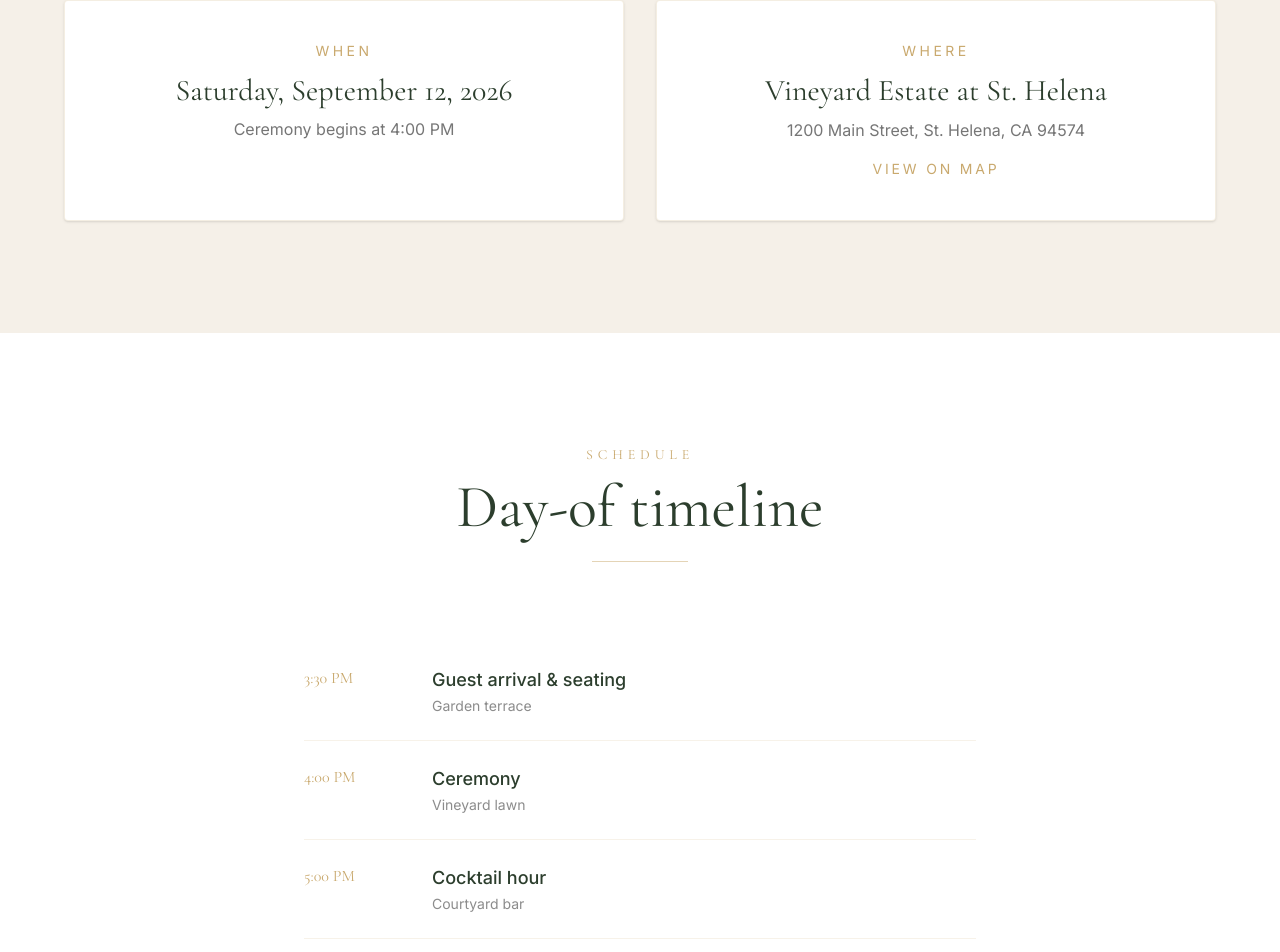
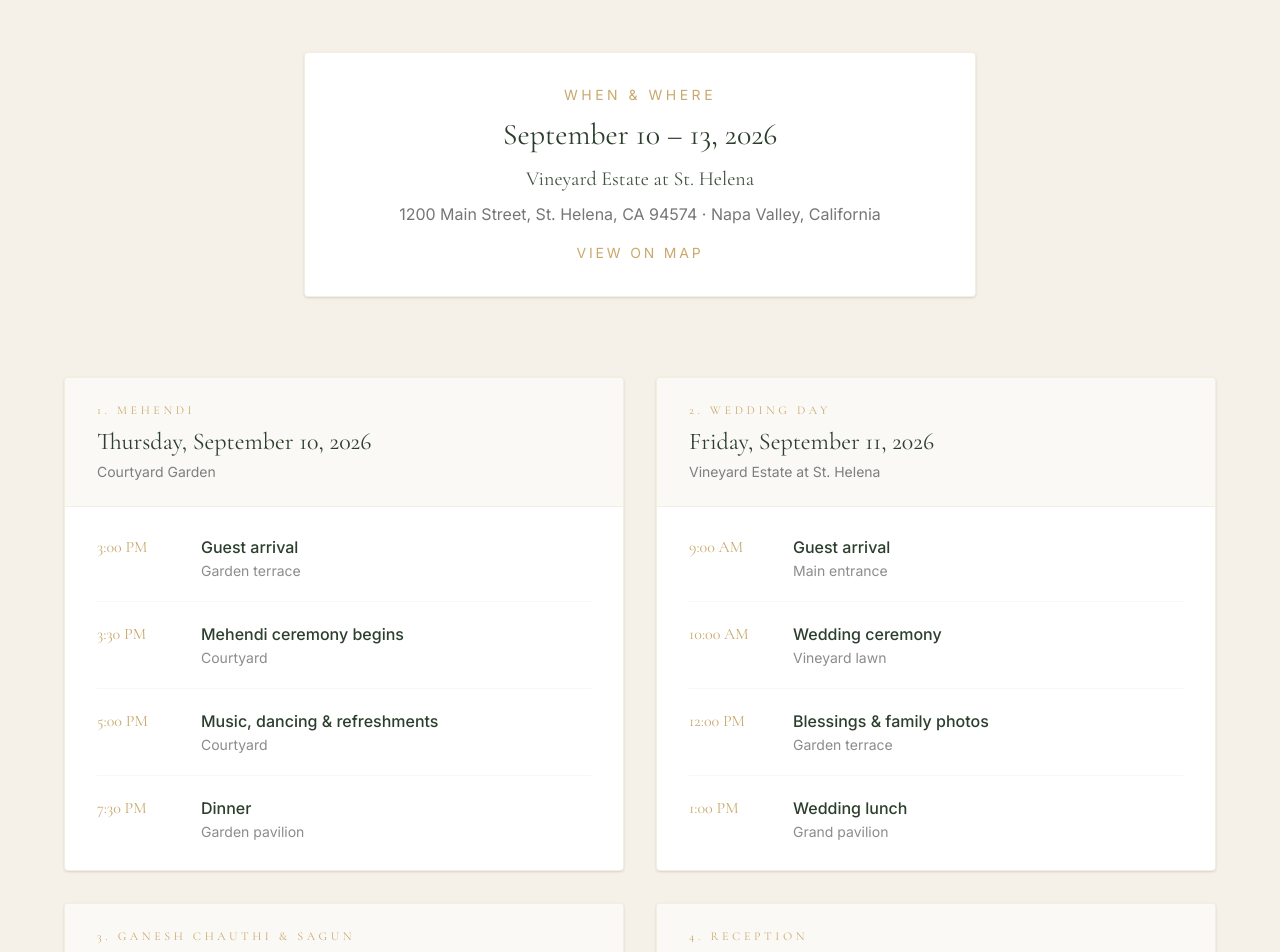
Before and after one commit to safaljoshie/priscawedssafal, a Next.js app: page / in a window 1280 px wide. Shown: the part 1109-2061 px from the top of the page. Built offline with nearby package versions, Linux system fonts and the light colour scheme.

Commit message:
Restructure Details for multi-day wedding events.
Add Mehendi, Wedding Day, Ganesh Chauthi & Sagun, and Reception with per-event schedules, and remove the standalone Schedule section.

Co-authored-by: Cursor <cursoragent@cursor.com>

```diff
--- a/app/page.tsx
+++ b/app/page.tsx
@@ -5,7 +5,6 @@ import { Footer } from "@/components/Footer";
 import { Hero } from "@/components/Hero";
 import { Nav } from "@/components/Nav";
 import { Rsvp } from "@/components/Rsvp";
-import { Schedule } from "@/components/Schedule";
 import { Travel } from "@/components/Travel";
 
 export default function Home() {
@@ -14,7 +13,6 @@ export default function Home() {
       <Nav />
       <Hero />
       <Details />
-      <Schedule />
       <Travel />
       <DressCode />
       <Faq />
--- a/components/Details.tsx
+++ b/components/Details.tsx
@@ -3,34 +3,29 @@ import { Section } from "./Section";
 import { SectionHeading } from "./SectionHeading";
 
 export function Details() {
-  const { dateDisplay, location } = wedding;
+  const { dateDisplay, location, events } = wedding;
 
   return (
     <Section id="details" className="bg-ivory">
-      <SectionHeading label="The Wedding" title="Ceremony & reception" />
+      <SectionHeading label="The Wedding" title="A few days of celebration" />
 
-      <div className="mt-14 grid gap-6 md:mt-20 md:grid-cols-2 md:gap-8">
-        <article className="rounded-sm border border-gold/20 bg-white p-6 text-center shadow-sm md:p-10">
+      <p className="mx-auto mt-6 max-w-2xl text-center text-sm leading-relaxed text-[#1a1a1a]/70 md:text-base">
+        Our wedding spans several days of traditions and festivities. Join us
+        for as many events as your invitation includes.
+      </p>
+
+      <article className="mx-auto mt-10 max-w-2xl rounded-sm border border-gold/20 bg-white p-6 text-center shadow-sm md:mt-14 md:p-8">
         <p className="text-xs uppercase tracking-[0.25em] text-gold md:text-sm">
-            When
+          When & where
         </p>
         <p className="mt-3 font-serif text-2xl text-green md:text-3xl">
           {dateDisplay}
         </p>
-          <p className="mt-2 text-sm text-[#1a1a1a]/60 md:text-base">
-            Ceremony begins at 4:00 PM
-          </p>
-        </article>
-
-        <article className="rounded-sm border border-gold/20 bg-white p-6 text-center shadow-sm md:p-10">
-          <p className="text-xs uppercase tracking-[0.25em] text-gold md:text-sm">
-            Where
-          </p>
-          <p className="mt-3 font-serif text-2xl text-green md:text-3xl">
+        <p className="mt-3 font-serif text-lg text-green/90 md:text-xl">
           {location.venue}
         </p>
         <p className="mt-2 text-sm leading-relaxed text-[#1a1a1a]/60 md:text-base">
-            {location.address}
+          {location.address} · {location.city}
         </p>
         <a
           href={location.mapsUrl}
@@ -41,6 +36,51 @@ export function Details() {
           View on map
         </a>
       </article>
+
+      <div className="mt-14 space-y-8 md:mt-20 md:grid md:grid-cols-2 md:gap-8 md:space-y-0">
+        {events.map((event, index) => (
+          <article
+            key={event.id}
+            className="overflow-hidden rounded-sm border border-gold/20 bg-white shadow-sm"
+          >
+            <div className="border-b border-gold/15 bg-ivory/40 px-6 py-5 md:px-8 md:py-6">
+              <p className="font-serif text-xs uppercase tracking-[0.3em] text-gold">
+                {index + 1}. {event.name}
+              </p>
+              <p className="mt-2 font-serif text-xl text-green md:text-2xl">
+                {event.date}
+              </p>
+              <p className="mt-1 text-sm text-[#1a1a1a]/55">{event.venue}</p>
+            </div>
+
+            <ol className="px-6 py-2 md:px-8">
+              {event.schedule.map(({ time, event: item, location: place }, i) => (
+                <li
+                  key={`${event.id}-${time}`}
+                  className={`flex gap-4 py-4 md:gap-6 md:py-5 ${
+                    i < event.schedule.length - 1
+                      ? "border-b border-gold/10"
+                      : ""
+                  }`}
+                >
+                  <time className="w-16 shrink-0 font-serif text-sm text-gold md:w-20 md:text-base">
+                    {time}
+                  </time>
+                  <div>
+                    <p className="text-sm font-medium text-green md:text-base">
+                      {item}
+                    </p>
+                    {place && (
+                      <p className="mt-0.5 text-xs text-[#1a1a1a]/50 md:text-sm">
+                        {place}
+                      </p>
+                    )}
+                  </div>
+                </li>
+              ))}
+            </ol>
+          </article>
+        ))}
       </div>
     </Section>
   );
--- a/components/Schedule.tsx
+++ /dev/null
@@ -1,34 +0,0 @@
-import { wedding } from "@/lib/wedding";
-import { Section } from "./Section";
-import { SectionHeading } from "./SectionHeading";
-
-export function Schedule() {
-  return (
-    <Section id="schedule" className="bg-white">
-      <SectionHeading label="Schedule" title="Day-of timeline" />
-
-      <ol className="mx-auto mt-14 max-w-2xl space-y-0 md:mt-20">
-        {wedding.schedule.map(({ time, event, location }, i) => (
-          <li
-            key={time}
-            className={`flex gap-5 py-5 md:gap-8 md:py-6 ${
-              i < wedding.schedule.length - 1 ? "border-b border-gold/15" : ""
-            }`}
-          >
-            <time className="w-16 shrink-0 font-serif text-sm text-gold md:w-24 md:text-base">
-              {time}
-            </time>
-            <div>
-              <p className="font-medium text-green md:text-lg">{event}</p>
-              {location && (
-                <p className="mt-0.5 text-xs text-[#1a1a1a]/50 md:text-sm">
-                  {location}
-                </p>
-              )}
-            </div>
-          </li>
-        ))}
-      </ol>
-    </Section>
-  );
-}
--- a/lib/wedding.ts
+++ b/lib/wedding.ts
@@ -3,21 +3,64 @@ export const wedding = {
     bride: "Prisca",
     groom: "Safal",
   },
-  date: new Date("2026-09-12T16:00:00"),
-  dateDisplay: "Saturday, September 12, 2026",
+  date: new Date("2026-09-11T10:00:00"),
+  dateDisplay: "September 10 – 13, 2026",
   location: {
     city: "Napa Valley, California",
     venue: "Vineyard Estate at St. Helena",
     address: "1200 Main Street, St. Helena, CA 94574",
     mapsUrl: "https://maps.google.com/?q=St+Helena+CA",
   },
-  schedule: [
-    { time: "3:30 PM", event: "Guest arrival & seating", location: "Garden terrace" },
-    { time: "4:00 PM", event: "Ceremony", location: "Vineyard lawn" },
-    { time: "5:00 PM", event: "Cocktail hour", location: "Courtyard bar" },
-    { time: "6:30 PM", event: "Reception & dinner", location: "Grand pavilion" },
-    { time: "9:00 PM", event: "Dancing & celebration", location: "Grand pavilion" },
-    { time: "11:00 PM", event: "Farewell", location: "" },
+  events: [
+    {
+      id: "mehendi",
+      name: "Mehendi",
+      date: "Thursday, September 10, 2026",
+      venue: "Courtyard Garden",
+      schedule: [
+        { time: "3:00 PM", event: "Guest arrival", location: "Garden terrace" },
+        { time: "3:30 PM", event: "Mehendi ceremony begins", location: "Courtyard" },
+        { time: "5:00 PM", event: "Music, dancing & refreshments", location: "Courtyard" },
+        { time: "7:30 PM", event: "Dinner", location: "Garden pavilion" },
+      ],
+    },
+    {
+      id: "wedding-day",
+      name: "Wedding Day",
+      date: "Friday, September 11, 2026",
+      venue: "Vineyard Estate at St. Helena",
+      schedule: [
+        { time: "9:00 AM", event: "Guest arrival", location: "Main entrance" },
+        { time: "10:00 AM", event: "Wedding ceremony", location: "Vineyard lawn" },
+        { time: "12:00 PM", event: "Blessings & family photos", location: "Garden terrace" },
+        { time: "1:00 PM", event: "Wedding lunch", location: "Grand pavilion" },
+      ],
+    },
+    {
+      id: "ganesh-sagun",
+      name: "Ganesh Chauthi & Sagun",
+      date: "Saturday, September 12, 2026",
+      venue: "Vineyard Estate at St. Helena",
+      schedule: [
+        { time: "9:00 AM", event: "Guest arrival", location: "Main hall" },
+        { time: "9:30 AM", event: "Ganesh Puja", location: "Main hall" },
+        { time: "11:00 AM", event: "Sagun ceremony", location: "Main hall" },
+        { time: "12:30 PM", event: "Lunch & refreshments", location: "Grand pavilion" },
+      ],
+    },
+    {
+      id: "reception",
+      name: "Reception",
+      date: "Saturday, September 12, 2026",
+      venue: "Vineyard Estate at St. Helena",
+      schedule: [
+        { time: "5:00 PM", event: "Guest arrival & cocktails", location: "Courtyard bar" },
+        { time: "6:30 PM", event: "Reception & dinner", location: "Grand pavilion" },
+        { time: "8:30 PM", event: "First dance & toasts", location: "Grand pavilion" },
+        { time: "9:00 PM", event: "Dancing & celebration", location: "Grand pavilion" },
+        { time: "11:00 PM", event: "Farewell", location: "" },
+      ],
+    },
   ],
   travel: {
     airports: [
@@ -82,7 +125,6 @@ export const wedding = {
 
 export const navLinks = [
   { href: "#details", label: "Details" },
-  { href: "#schedule", label: "Schedule" },
   { href: "#travel", label: "Travel" },
   { href: "#rsvp", label: "RSVP" },
 ] as const;
```
Lines whose indentation alone changed are shown as unchanged.
